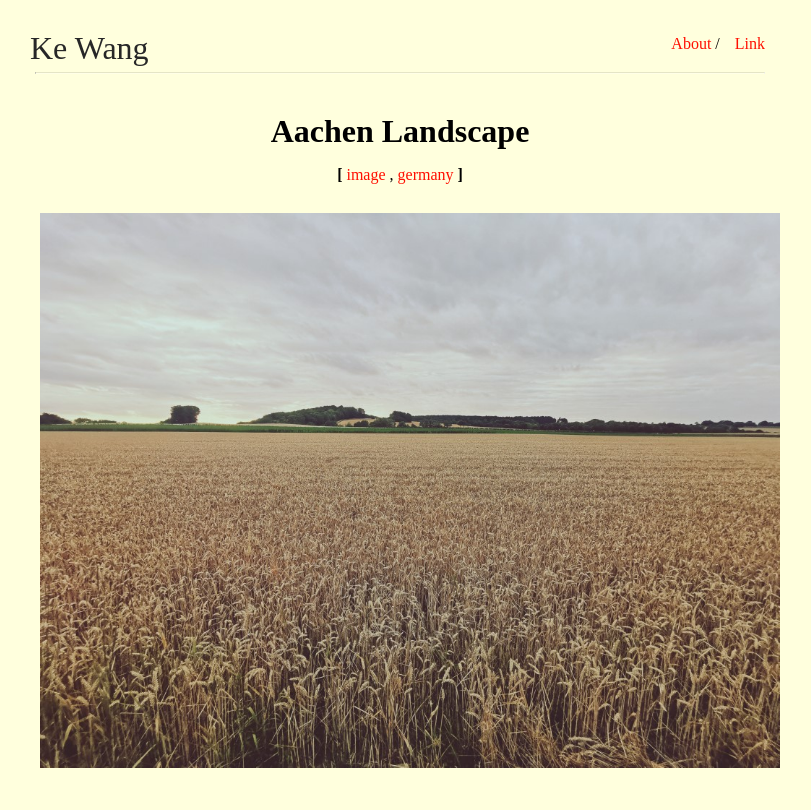
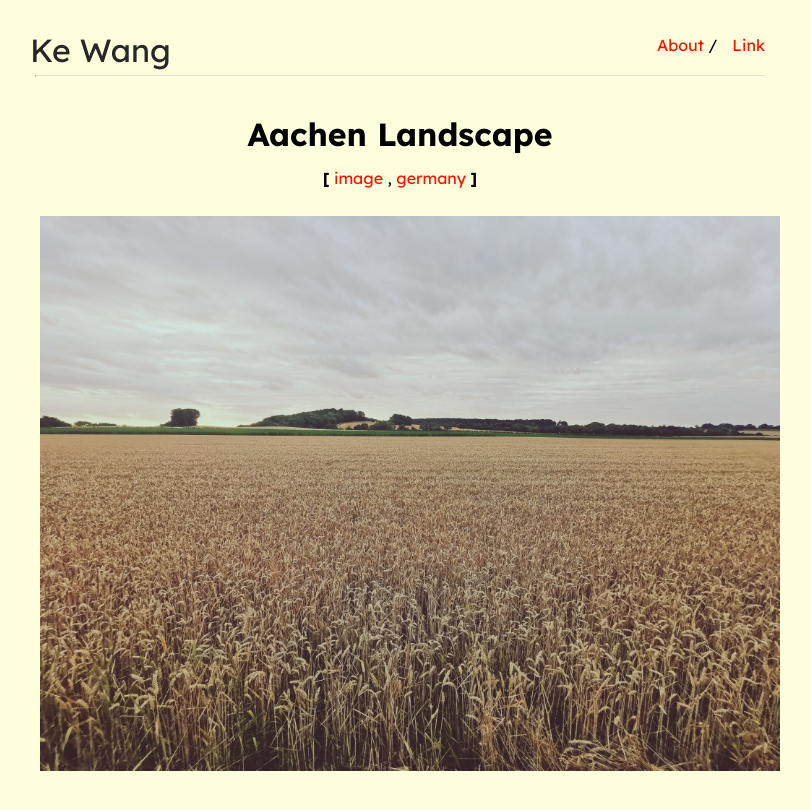
Before and after one commit to ekdc11/ekdc11.github.io, a Jekyll site: the page built from _posts/2022-07-11-aachen-landscape.md, in a window 1280 px wide. Shown: the top 810 px of the page, without its empty margins (240-1051 px from the left). Built offline with Jekyll 4.4.1, drawn with Linux system fonts in a browser that asks for light colours.

Commit message:
Update head.html

```diff
--- a/_includes/head.html
+++ b/_includes/head.html
@@ -22,7 +22,7 @@
     -->
     <link rel="preconnect" href="https://fonts.googleapis.com">
     <link rel="preconnect" href="https://fonts.gstatic.com" crossorigin>
-    <link href="https://fonts.googleapis.com/css2?family=Roboto+Flex:opsz,wght@8..144,100..1000&display=swap" rel="stylesheet">
+    <link href="https://fonts.googleapis.com/css2?family=Lexend+Deca:wght@100..900&display=swap" rel="stylesheet" type="text/css">
     <link rel="stylesheet" href="{{ sitedir }}css/main.css">
     <link rel="icon" type="image/ico" href="{{ favicon_location }}">
     <link rel="shortcut-icon" type="image/ico" href="{{ favicon_location }}">
```
